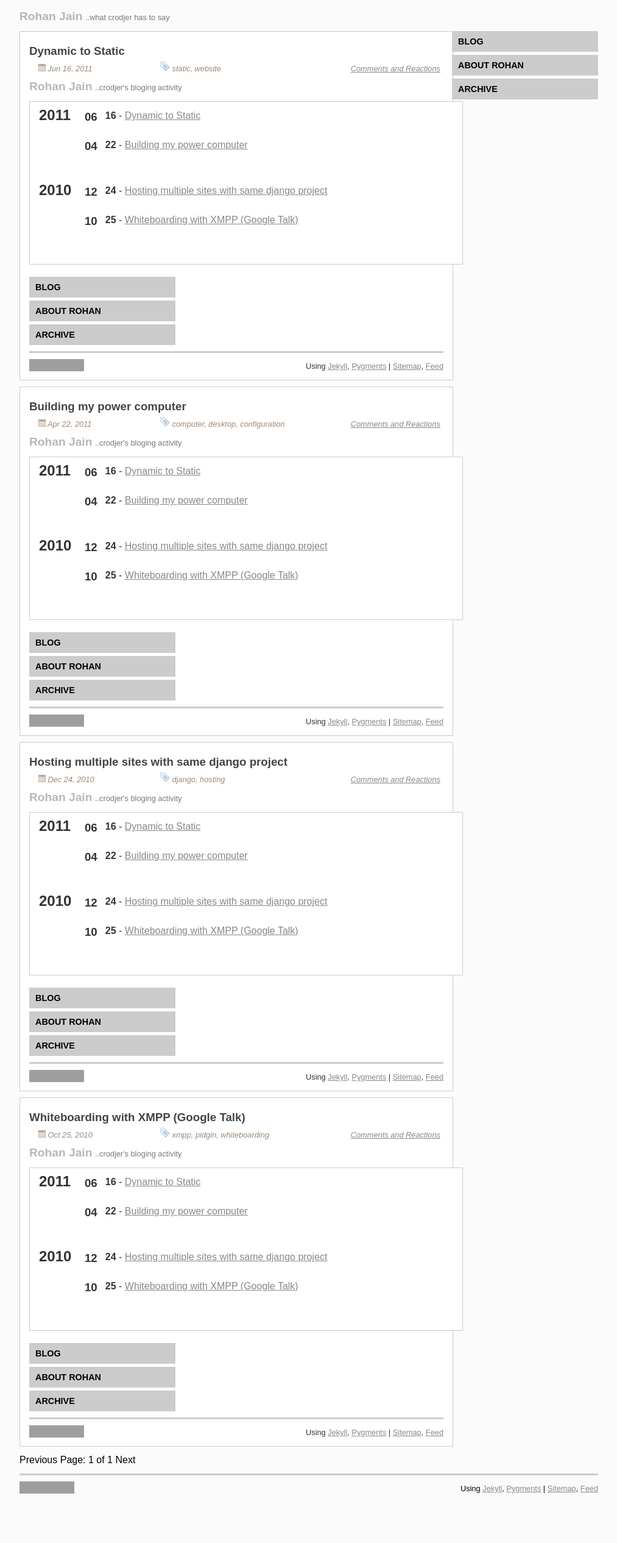
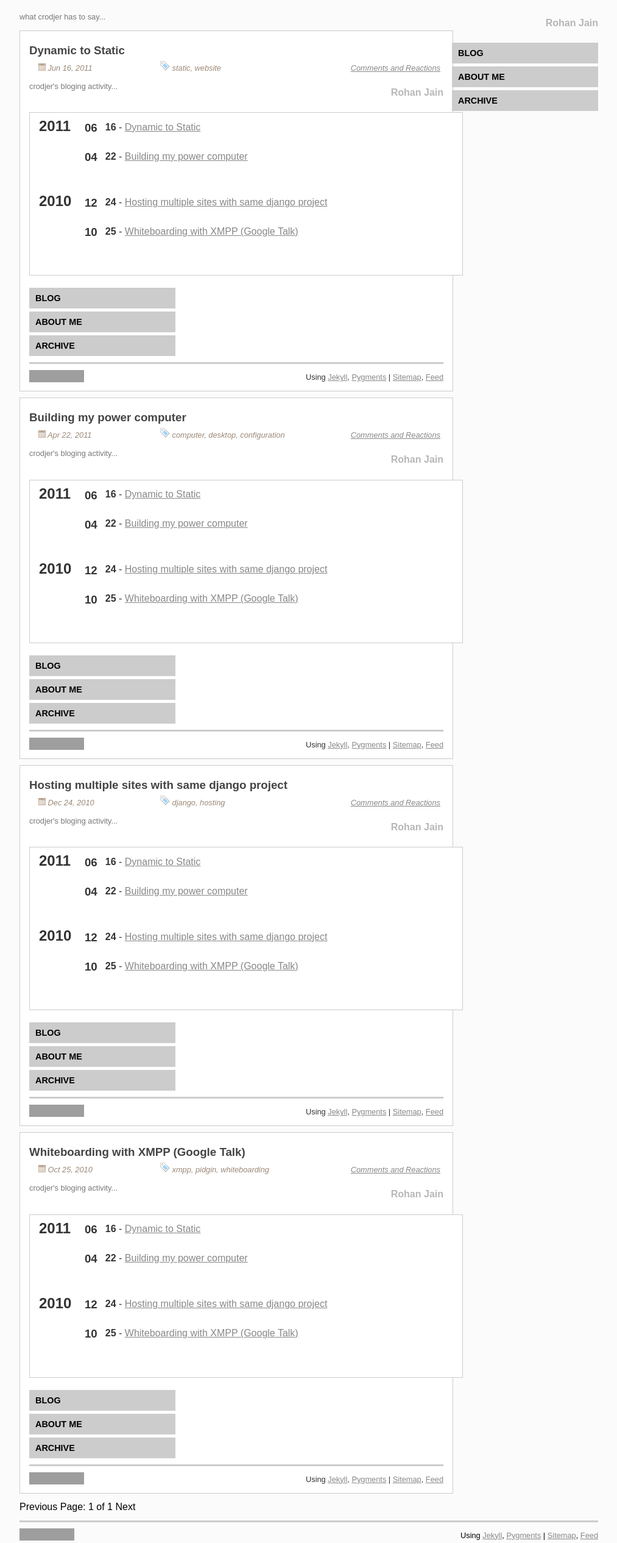
Before and after one commit to crodjer/rohanjain.in, a Jekyll site: the page built from index.html, in a window 1280 px wide. Shown: the whole page at 61% size, without its empty margins (133-1146 px from the left). Built offline with Jekyll 4.4.1, drawn with Linux system fonts in a browser that asks for light colours; Markdown is read by kramdown in place of the engine named in the settings; the list of posts is cut into pages by our own code; comment, search, counter and statistics services are not loaded; before the commit the page ends 2454 px from its top, so only the background shows below that; grey boxes are pictures that could not be loaded.

Commit message:
Name to the right

```diff
--- a/_layouts/main.html
+++ b/_layouts/main.html
@@ -2,8 +2,8 @@
 layout: base
 ---
 <div id="header">
+    {% if page.byline %}<span class="byline">{{ page.byline }}...</span>{% endif %}
     <h1><a href="{{ site.baseurl }}/">Rohan Jain</a></h1>
-    {% if page.byline %}<span class="byline">..{{ page.byline }}</span>{% endif %}
 </div>
 
 <div id="content">
@@ -13,7 +13,7 @@ layout: base
 <div id="sidebar">
     <ul>
         <li><a href="{{ site.baseurl }}/">Blog</a></li>
-        <li><a href="{{ site.baseurl }}/about">About Rohan</a></li>
+        <li><a href="{{ site.baseurl }}/about">About Me</a></li>
         <li><a href="{{ site.baseurl }}/archive">Archive</a></li>
     </ul>
 </div>
--- a/css/style.css
+++ b/css/style.css
@@ -87,8 +87,9 @@ pre{
 }
 
 #header h1{
-    font-size: 1.2em;
+    font-size: 1em;
     opacity: 0.6;
+    float:right;
     display:inline;
 }
 
--- a/index.html
+++ b/index.html
@@ -1,5 +1,5 @@
 ---
-title: Blogroll
+title: Blog
 byline: what crodjer has to say
 layout: main
 ---
```
